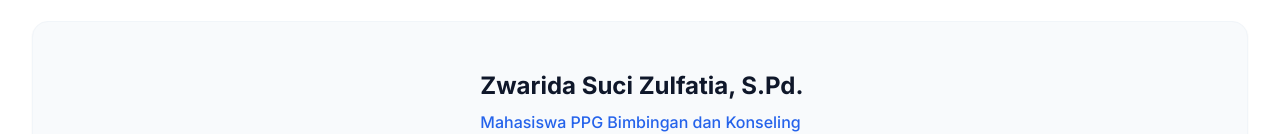
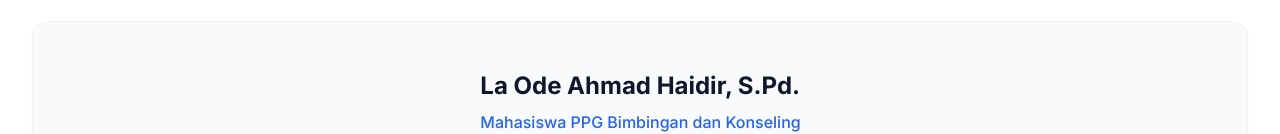
Before and after one commit to haidir30/e-portofolio-ppl-ppg1, a plain HTML site: page index.html in a window 1280 px wide. Shown: the part 827-961 px from the top of the page. Drawn offline with nearby package versions, Linux system fonts and the light colour scheme.

Commit message:
Update index.html

```diff
--- a/index.html
+++ b/index.html
@@ -123,7 +123,7 @@
                     <img src="foto-profil.jpg" alt="Foto Profil" class="w-48 h-48 md:w-64 md:h-64 object-cover rounded-2xl shadow-md">
                 </div>
                 <div class="w-full md:w-2/3">
-                    <h3 class="text-2xl font-bold text-slate-900 mb-2">Zwarida Suci Zulfatia, S.Pd.</h3>
+                    <h3 class="text-2xl font-bold text-slate-900 mb-2">La Ode Ahmad Haidir, S.Pd.</h3>
                     <p class="text-primary font-medium mb-4">Mahasiswa PPG Bimbingan dan Konseling</p>
 
                     <p class="text-slate-600 text-sm leading-relaxed mb-8 border-l-4 border-primary pl-4">
```
